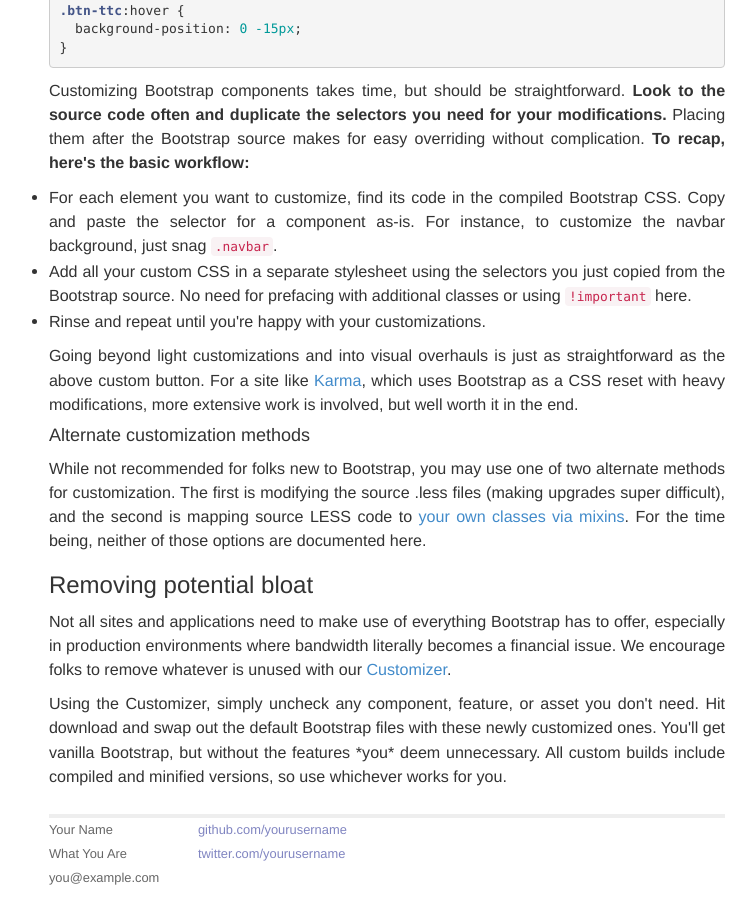
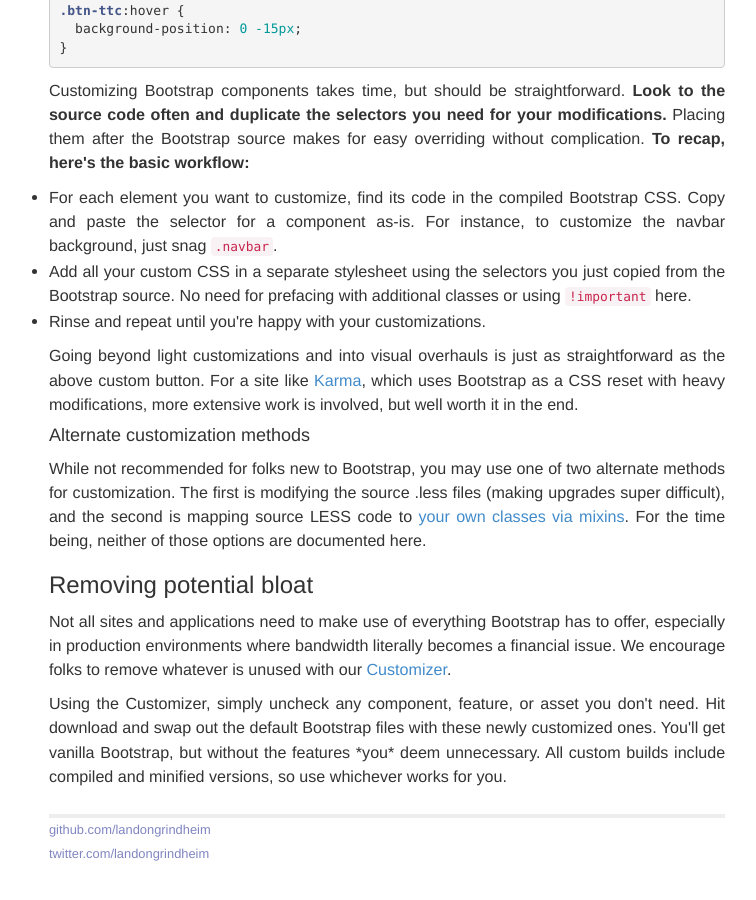
Before and after one commit to eah13/jekyllblog, a Jekyll site: the page built from bootstrap-3.0.0/getting-started.html, in a window 1280 px wide and 900 px high, scrolled down 27776 px. Shown: the whole window, without its empty margins (253-1009 px from the left). Built offline with Jekyll 4.4.1, drawn with Linux system fonts in a browser that asks for light colours; Markdown is read by kramdown in place of the engine named in the settings; after the commit the page ends 28652 px from its top, so only the background shows below that.

Commit message:
made changes to my default layout

```diff
--- a/_layouts/default.html
+++ b/_layouts/default.html
@@ -33,16 +33,11 @@
 
           <div class="footer">
             <div class="contact">
-              <p>
-                Your Name<br />
-                What You Are<br />
-                you@example.com
-              </p>
             </div>
             <div class="contact">
               <p>
-                <a href="https://github.com/yourusername">github.com/yourusername</a><br />
-                <a href="https://twitter.com/yourusername">twitter.com/yourusername</a><br />
+                <a href="https://github.com/yourusername">github.com/landongrindheim</a><br />
+                <a href="https://twitter.com/yourusername">twitter.com/landongrindheim</a><br />
               </p>
             </div>
           </div>
```
